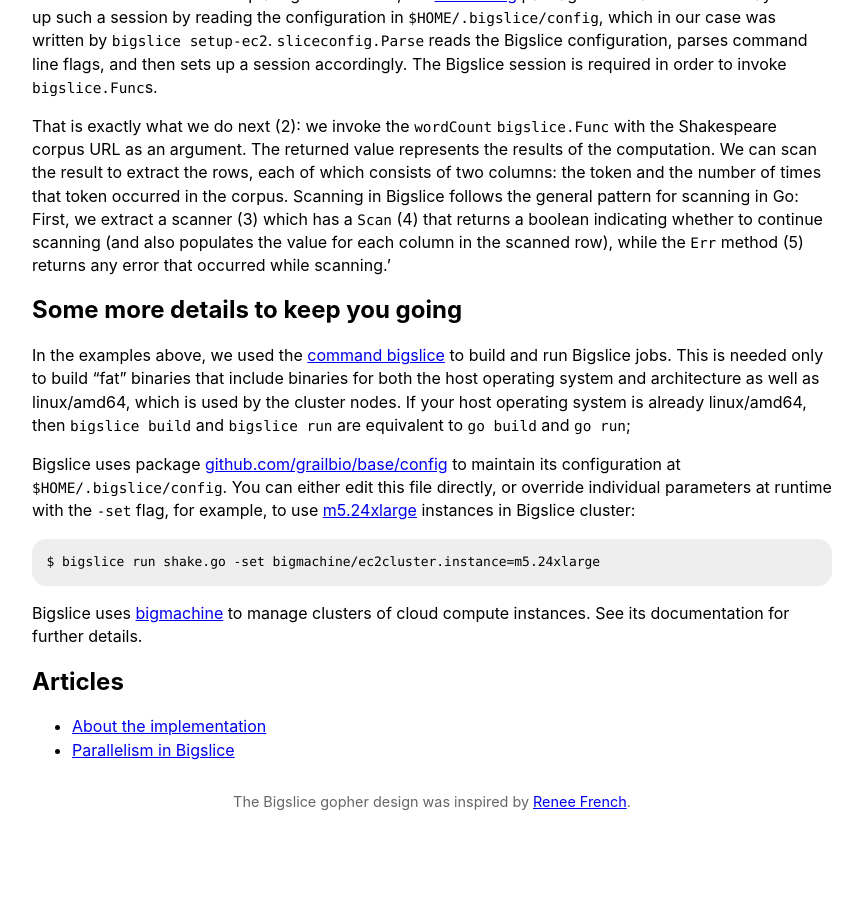
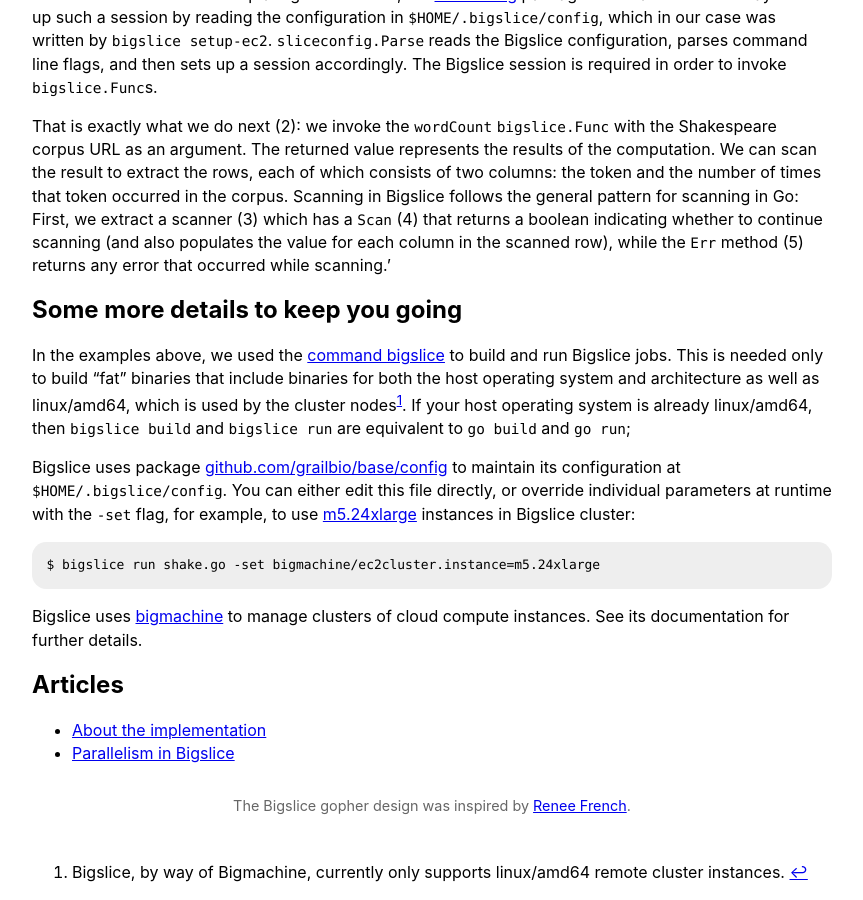
Before and after one commit to grailbio/bigslice, a Jekyll site: the page built from docs/index.md, in a window 1280 px wide and 900 px high, scrolled down 6736 px. Shown: the whole window, without its empty margins (208-1071 px from the left). Built offline with Jekyll 4.4.1, drawn with Linux system fonts in a browser that asks for light colours; some web fonts are replaced; before the commit the page ends 7578 px from its top, so only the background shows below that.

Commit message:
Add footnote for linux/amd64 cluster nodes (#106)
Try to make this more clear in service of https://github.com/grailbio/bigslice/issues/96.

```diff
--- a/docs/index.md
+++ b/docs/index.md
@@ -451,7 +451,7 @@
 This is needed only to build "fat" binaries that include binaries
 for both the host operating system and architecture
 as well as linux/amd64,
-which is used by the cluster nodes.
+which is used by the cluster nodes[^cluster-arch].
 If your host operating system is already linux/amd64,
 then `bigslice build` and `bigslice run`
 are equivalent to `go build` and `go run`;
@@ -478,6 +478,9 @@
 - <a href="implementation.html">About the implementation</a>
 - <a href="parallelism.html">Parallelism in Bigslice</a>
 
+[^cluster-arch]: Bigslice, by way of Bigmachine, currently only supports
+    linux/amd64 remote cluster instances.
+
 <footer>
 The Bigslice gopher design was inspired by
 <a href="http://reneefrench.blogspot.com/">Renee French</a>.
```
